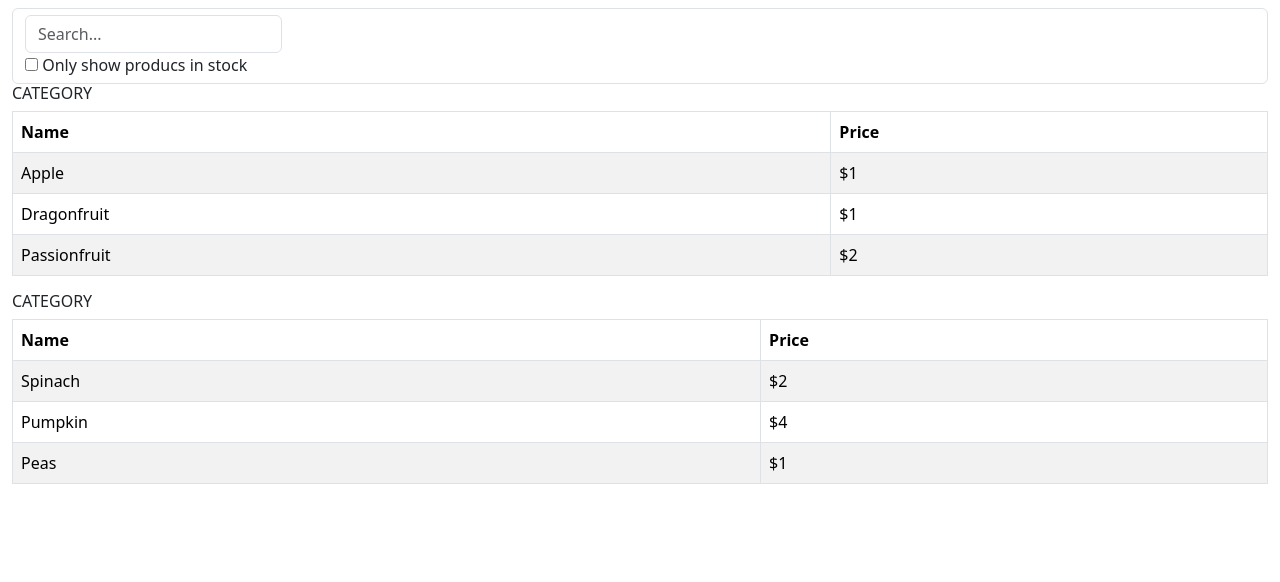
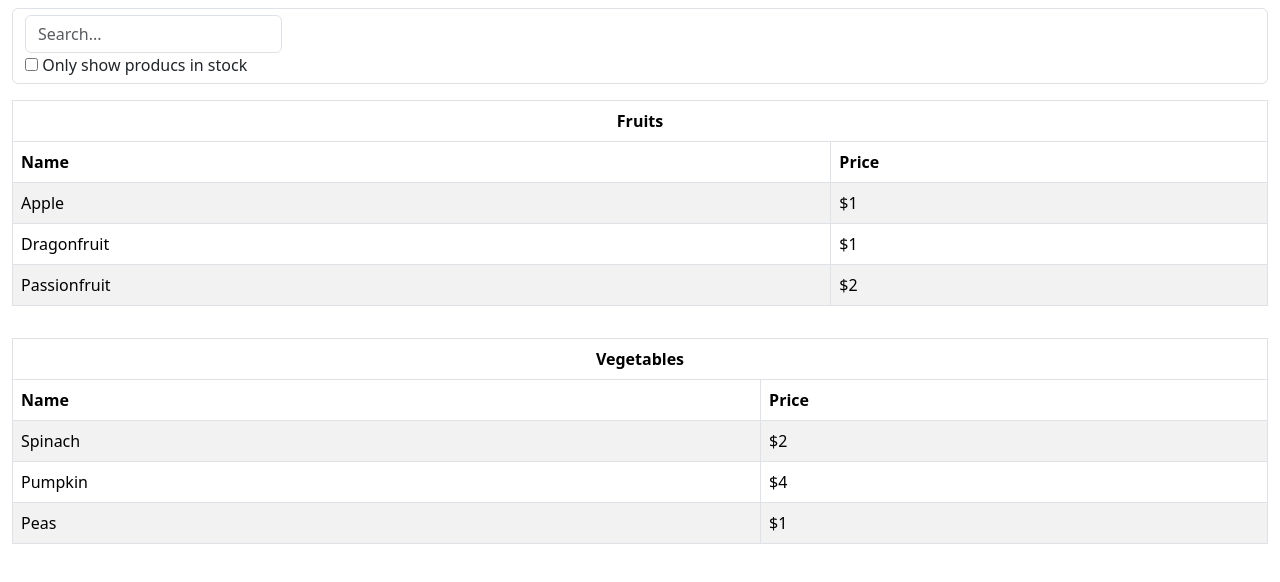
Before and after one commit to map-soriano/react-product-table, a React (Vite) app: page / in a window 1280 px wide. Shown: the top 582 px of the page. Built offline with nearby package versions, Linux system fonts and the light colour scheme.

Commit message:
Make category dynamic and style as part of table

```diff
--- a/src/components/ProductCategoryRow.tsx
+++ b/src/components/ProductCategoryRow.tsx
@@ -4,10 +4,14 @@ import ProductRow from "./ProductRow";
 function ProductCategoryRow(products: any) {
   return (
     <>
-      {/* TODO: Make CATEGORY h6 to be dynamic*/}
-      <h6>CATEGORY</h6>
       <table className="table table-striped table-bordered">
+        <caption className="caption-top"></caption>
         <thead>
+          <tr>
+            <td colSpan={2} className="text-center">
+              <strong>{products.product[0].category}</strong>
+            </td>
+          </tr>
           <tr>
             <th>Name</th>
             <th>Price</th>
```
